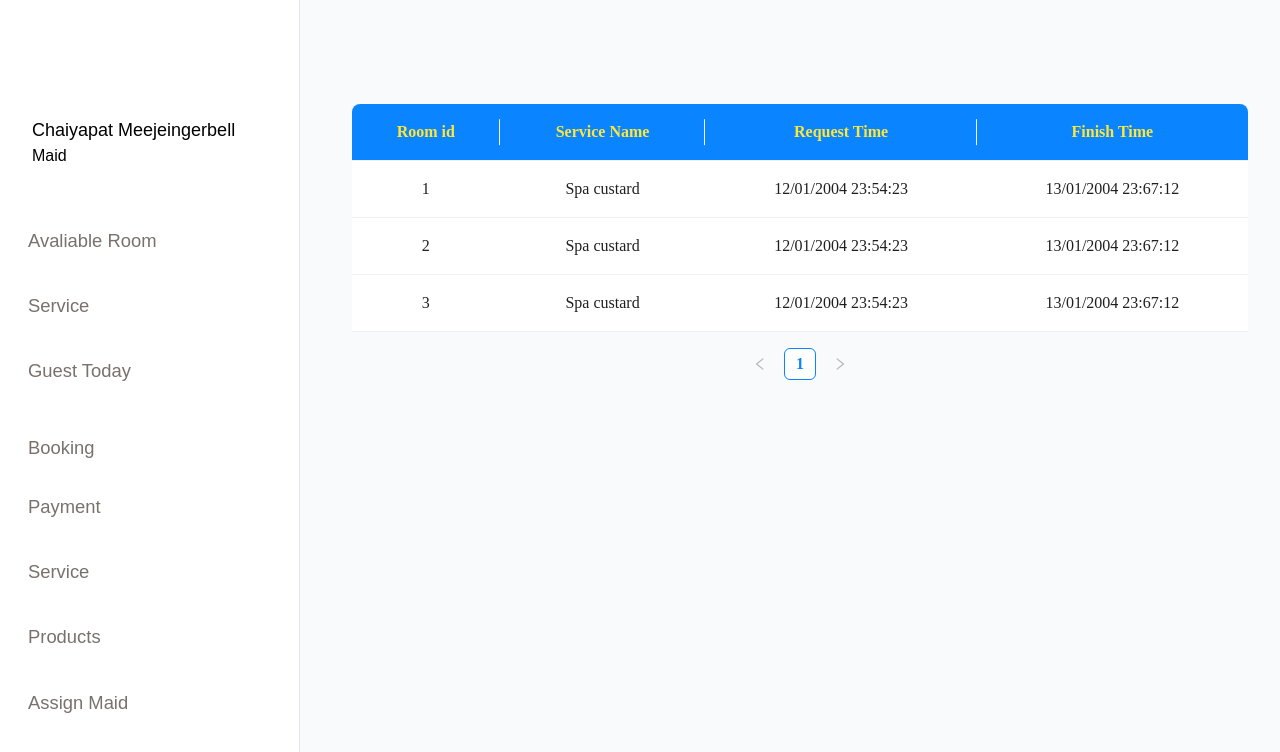
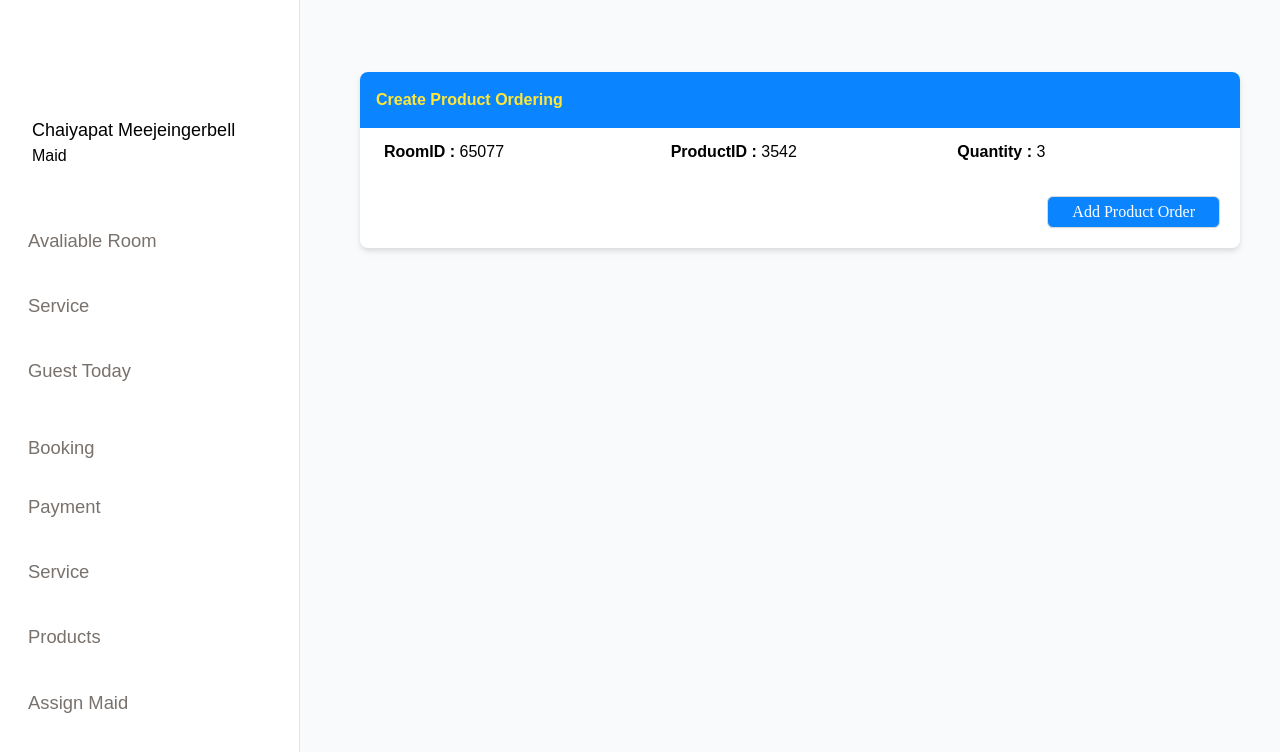
Before and after one commit to ChaiyapatOam/CPE241-FinalProject-Web, a React (Vite) app: page /maid/productCharge in a window 1280 px wide. Shown: the top 752 px of the page. Built offline with nearby package versions, Linux system fonts and the light colour scheme; a web font is replaced by a local one.

Commit message:
Update MaidProductCharge

```diff
--- a/src/pages/maid/productCharge/index.tsx
+++ b/src/pages/maid/productCharge/index.tsx
@@ -31,52 +31,6 @@ const MaidProductCharge = () => {
     form.setFieldsValue({ ...selectProduct});
   }, [selectProduct]);
 
-  const service = [
-    {
-      id: "1",
-      service: "Spa custard",
-      requestTime: "12/01/2004 23:54:23",
-      finishTime: "13/01/2004 23:67:12",
-    },
-    {
-      id: "2",
-      service: "Spa custard",
-      requestTime: "12/01/2004 23:54:23",
-      finishTime: "13/01/2004 23:67:12",
-    },
-    {
-      id: "3",
-      service: "Spa custard",
-      requestTime: "12/01/2004 23:54:23",
-      finishTime: "13/01/2004 23:67:12",
-    },
-  ];
-
-  const columns: ColumnsType = [
-    {
-      title: "Room id",
-      dataIndex: "id",
-      key: "id",
-      align: "center",
-    },
-    {
-      title: "Service Name",
-      dataIndex: "service",
-      align: "center",
-    },
-    {
-      title: "Request Time",
-      dataIndex: "requestTime",
-      align: "center",
-    },
-    {
-        title: "Finish Time",
-        dataIndex: "finishTime",
-        align: "center",
-      },
-
-  ];
-
   return (
     <>
      <div className="flex flex-row">
@@ -84,17 +38,34 @@ const MaidProductCharge = () => {
         <StaffNavBar />
         </div>
       <div className="basis-3/4">
-
-      <div className="px-50">
-        <MyTable
-          dataSource={service}
-          rowKey={(record) => record.id}
-          columns={columns}
-        />
+        <div className="bg-white rounded-lg drop-shadow-md ml-10 mr-10">
+          <div className="bg-primary-blue p-4 text-secondary rounded-t-lg "><h1 className="font-bold">Create Product Ordering</h1></div>
+          <div className="flex flex-col ml-3">
+            <div className="grid grid-cols-3 gap-4 p-3">
+              <div>
+                <span className="font-semibold">RoomID :</span> 65077
+              </div>
+              <div>
+                <span className="font-semibold">ProductID :</span> 3542
+              </div>
+              <div>
+                <span className="font-semibold">Quantity :</span> 3
+              </div>
+            </div>
+            <div className="text-right mr-5 mb-5 mt-5">
+            <Button
+                        onClick={() => {
+                        // setSelectedProduct(e);
+                        setIsEdit(true);
+                        setOpenModal(true);}}
+                        className="px-6 border bg-primary-blue rounded-md text-white ml-3">
+                Add Product Order
+              </Button>
+            </div>
+          </div>
         </div>
         <ModalForm
-        // title={isEdit ? "Edit Coupon" : "Add Coupon"}
-        title = {"Edit Status"}
+        title={"Add Product Order"}
         desc=""
         isopen={openModal}
         setIsOpen={setOpenModal}
@@ -104,51 +75,37 @@ const MaidProductCharge = () => {
           ref={formRef}
           layout="vertical"
           onFinish={(values) => {
-            isEdit ? handleEdit(values) : handleCreate(values);
+            handleCreate(values);
           }}
         >
-
-          <div className="col-span-1 md:col-span-3">
            <Form.Item
-              name="StartDate"
-              label={<p className="font-bold">Start Date</p>}
-              rules={[{ required: true, message: "กรุณากรอกเวลาที่เริ่ม" }]}
-              hasFeedback
+            label="RoomID"
+            name="roomID"
+            rules={[{ required: true, message: "Please input Product name!" }]}
           >
-              <TimePicker
-                size="large"
-                needConfirm={false}
-                minuteStep={15}
-                showNow={false}
-                format="HH:mm"
-                className="w-full"
-              />
+            <Input type="text" size="large" className="w-full" />
           </Form.Item>
-          </div>
-
-          <div className="col-span-1 md:col-span-3">
           <Form.Item
-              name="EndDate"
-              label={<p className="font-bold">End Date</p>}
-              rules={[{ required: true, message: "กรุณากรอกเวลาที่สิ้นสุด" }]}
-              hasFeedback
+            label="ProductID"
+            name="productID"
+            rules={[{ required: true, message: "Please input Product name!" }]}
           >
-              <TimePicker
-                size="large"
-                format="HH:mm"
-                needConfirm={false}
-                minuteStep={15}
-                showNow={false}
-                className="w-full"
-              />
+            <Input type="text" size="large" className="w-full" />
           </Form.Item>
-          </div>
+          <Form.Item
+            label="Quanity"
+            name="quantity"
+            rules={[{ required: true, message: "Please input Price!" }]}
+          >
+            <Input type="number" size="large" className="w-full" />
+          </Form.Item>
           <Button
             onClick={() => {}}
             htmlType="submit"
-            className="px-6 border border-primary-blue rounded-xl"
+            className="px-6 mt-3 border border-primary-blue rounded-xl w-full"
             size="large"
-          >Confirm Edit
+          >
+            {"Add order"}
           </Button>
         </Form>
       </ModalForm>
```
Lines whose indentation alone changed are shown as unchanged.
